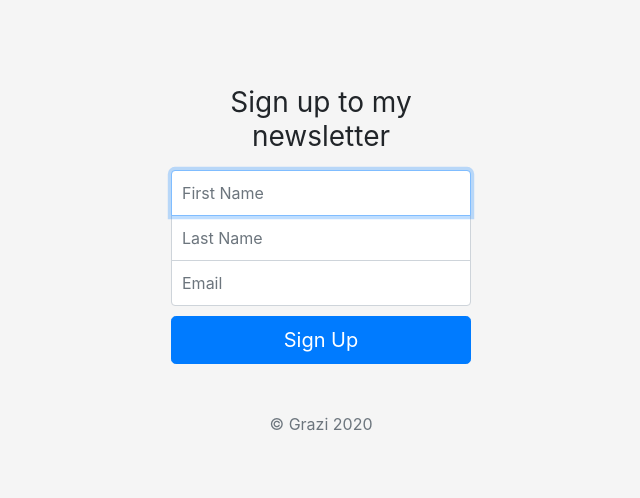
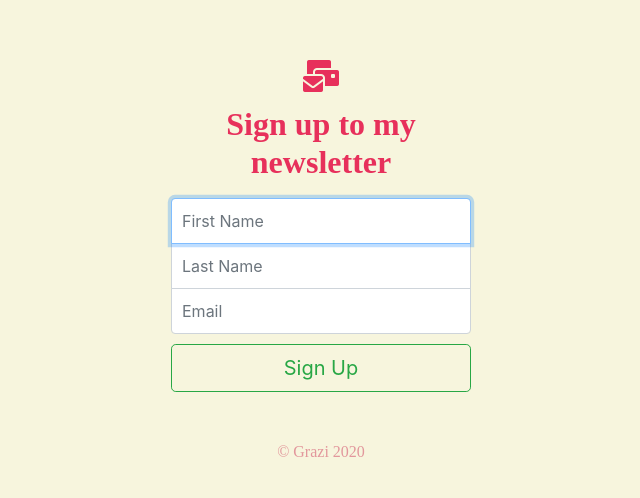
Before and after one commit to grazims/news-letter, a website: page signup.html in a window 1280 px wide. Shown: the part 131-629 px from the top of the page, without its empty margins (319-959 px from the left). Drawn offline with nearby package versions, Linux system fonts and the light colour scheme.

Commit message:
add new styles

```diff
--- a/app.js
+++ b/app.js
@@ -57,5 +57,5 @@ app.post("/failure", function(req, res) {
 });
 
 app.listen(process.env.PORT || 3005, function() {
-  console.log("all good really");
+  console.log("running");
 });
--- a/public/css/styles.css
+++ b/public/css/styles.css
@@ -10,9 +10,15 @@ body {
   align-items: center;
   padding-top: 40px;
   padding-bottom: 40px;
-  background-color: #f5f5f5;
+  background-color: #f7f5dd;
 }
 
+.signup_text {
+  color: #e7305b;
+  font-family: "optima regular";
+  font-size: 2rem;
+  font-weight: 700;
+}
 .form-signin {
   width: 100%;
   max-width: 330px;
@@ -46,3 +52,15 @@ body {
   border-top-left-radius: 0;
   border-top-right-radius: 0;
 }
+.footer {
+  color: #e2979c;
+  font-family: "museoModerno";
+  font-size: 1rem;
+}
+.success {
+  background-color: #f7f5dd;
+}
+
+.message {
+  color: #9bdeac;
+}
--- a/signup.html
+++ b/signup.html
@@ -26,6 +26,10 @@
       integrity="sha384-9aIt2nRpC12Uk9gS9baDl411NQApFmC26EwAOH8WgZl5MYYxFfc+NcPb1dKGj7Sk"
       crossorigin="anonymous"
     />
+    <script
+      src="https://kit.fontawesome.com/dc389a345a.js"
+      crossorigin="anonymous"
+    ></script>
 
     <!-- Favicons -->
     <link
@@ -86,7 +90,12 @@
         width="72"
         height="72"
       /> -->
-      <h1 class="h3 mb-3 font-weight-normal">Sign up to my newsletter</h1>
+      <h1 class="signup_text">
+        <i class="fas fa-mail-bulk "></i>
+      </h1>
+      <h1 class="h3 mb-3 signup_text">
+        Sign up to my newsletter
+      </h1>
 
       <input
         type="text"
@@ -111,10 +120,10 @@
         required
       />
 
-      <button class="btn btn-lg btn-primary btn-block" type="submit">
+      <button class="btn btn-lg btn-outline-success btn-block" type="submit">
         Sign Up
       </button>
-      <p class="mt-5 mb-3 text-muted">&copy; Grazi 2020</p>
+      <p class="mt-5 mb-3  footer">&copy; Grazi 2020</p>
     </form>
   </body>
 </html>
```
Also changed, not shown: success.html (+5 -4 lines).
